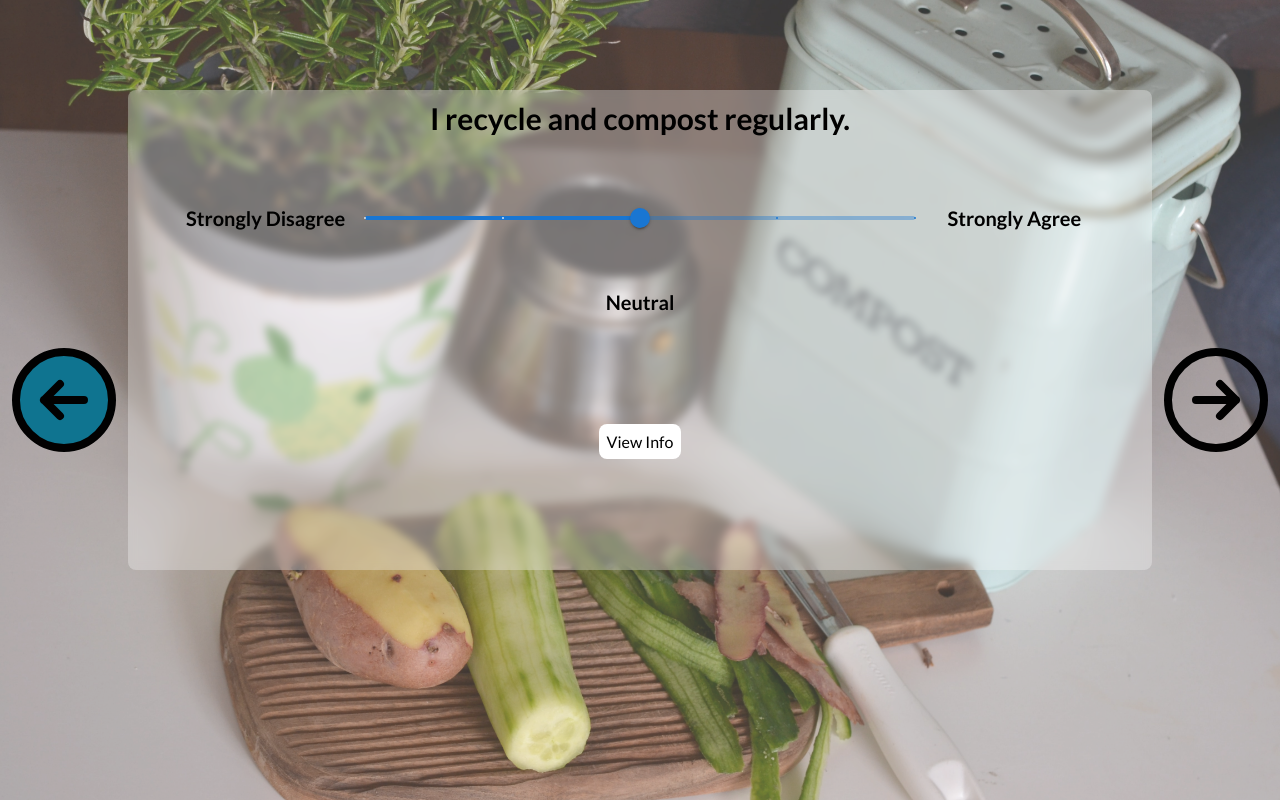
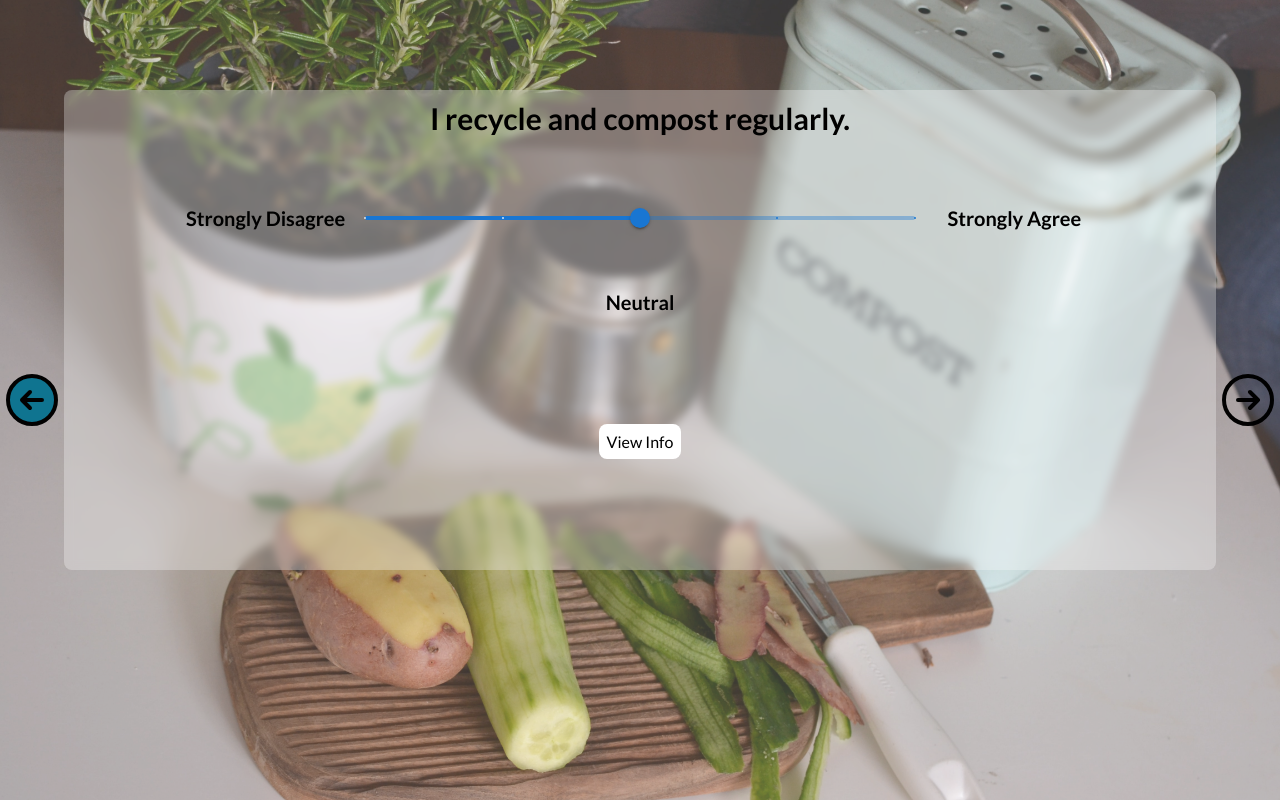
Before and after one commit to QUANGLEA/carbon_emission_web, a Next.js app in the folder carbon_emission/: page /quiz/questionSix in a window 1280 px wide. Built offline with nearby package versions, Linux system fonts and the light colour scheme.

Commit message:
Increase font size on final page

```diff
--- a/carbon_emission/components/Question.js
+++ b/carbon_emission/components/Question.js
@@ -73,7 +73,7 @@ export default function Question({
         <NextButton
           href={nextURL}
           setIsTransition={setIsTransition}
-          className="h-screen w-1/10 float-right z-10"
+          className="float-right z-10"
         />
       </div>
     </div>
--- a/carbon_emission/pages/quiz/final.js
+++ b/carbon_emission/pages/quiz/final.js
@@ -53,7 +53,7 @@ export default function Final() {
           <div className="text-black text-5xl [font-weight:700]">
             Congratulations! You've just completeted the quiz!
           </div>
-          <div className="text-black text-5xl [font-weight:700]">
+          <div className="text-violet-900 text-8xl [font-weight:700]">
             Your Score is: {score} / 5
           </div>
           <div className="text-black text-5xl [font-weight:700]"></div>
--- a/carbon_emission/pages/quizBusiness/final.js
+++ b/carbon_emission/pages/quizBusiness/final.js
@@ -44,7 +44,7 @@ export default function Final() {
           <div className="text-black text-5xl [font-weight:700]">
             Congratulations! You've just completeted the quiz!
           </div>
-          <div className="text-black text-5xl [font-weight:700]">
+          <div className="text-violet-900 text-8xl [font-weight:700]">
             Your Score is: {score} / 5
           </div>
           <div className="text-black text-5xl [font-weight:700]"></div>
--- a/carbon_emission/styles/globals.css
+++ b/carbon_emission/styles/globals.css
@@ -8,7 +8,7 @@
 }
 
 .leftArrow {
-  width: 10%;
+  width: 5%;
   float: left;
   height: 100%;
   vertical-align: center;
@@ -16,7 +16,7 @@
 }
 
 .rightArrow {
-  width: 10%;
+  width: 5%;
   float: right;
   height: 100%;
   vertical-align: center;
@@ -24,7 +24,7 @@
 }
 
 .centerBox {
-  width: 80%;
+  width: 90%;
   height: 100%;
   vertical-align: center;
   float: left;
```
